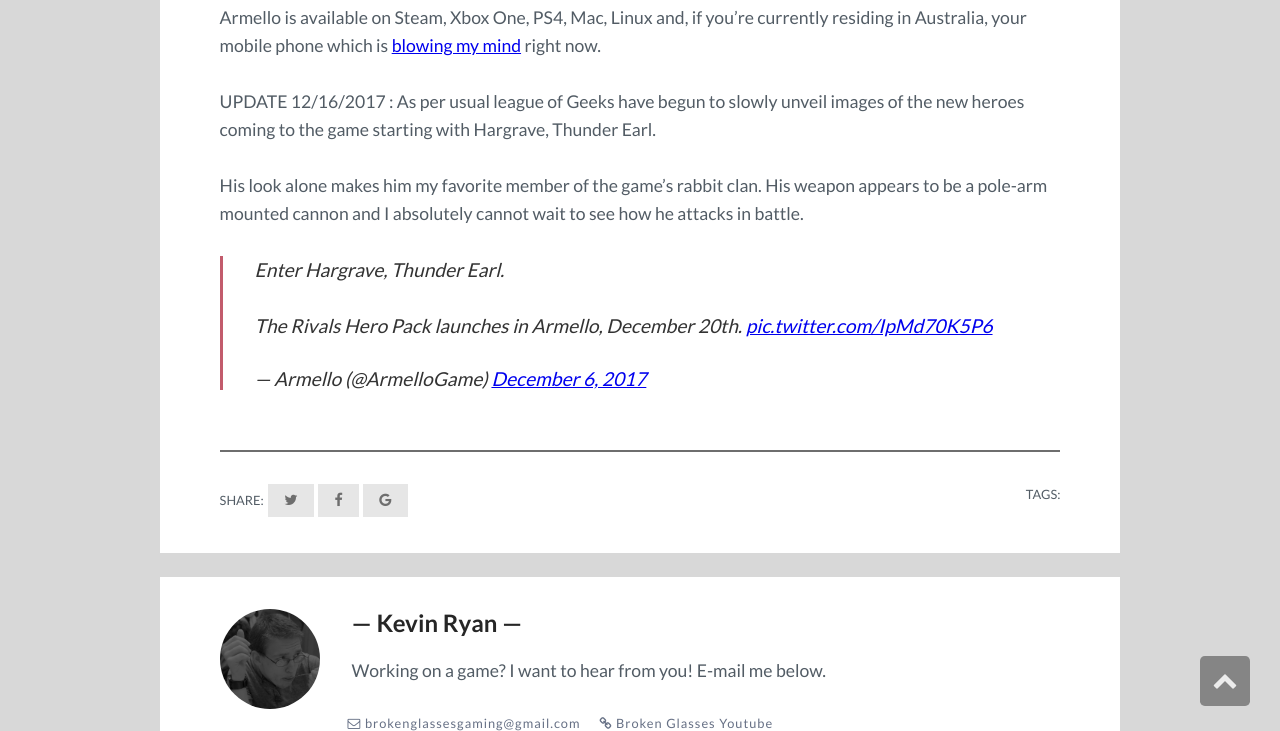
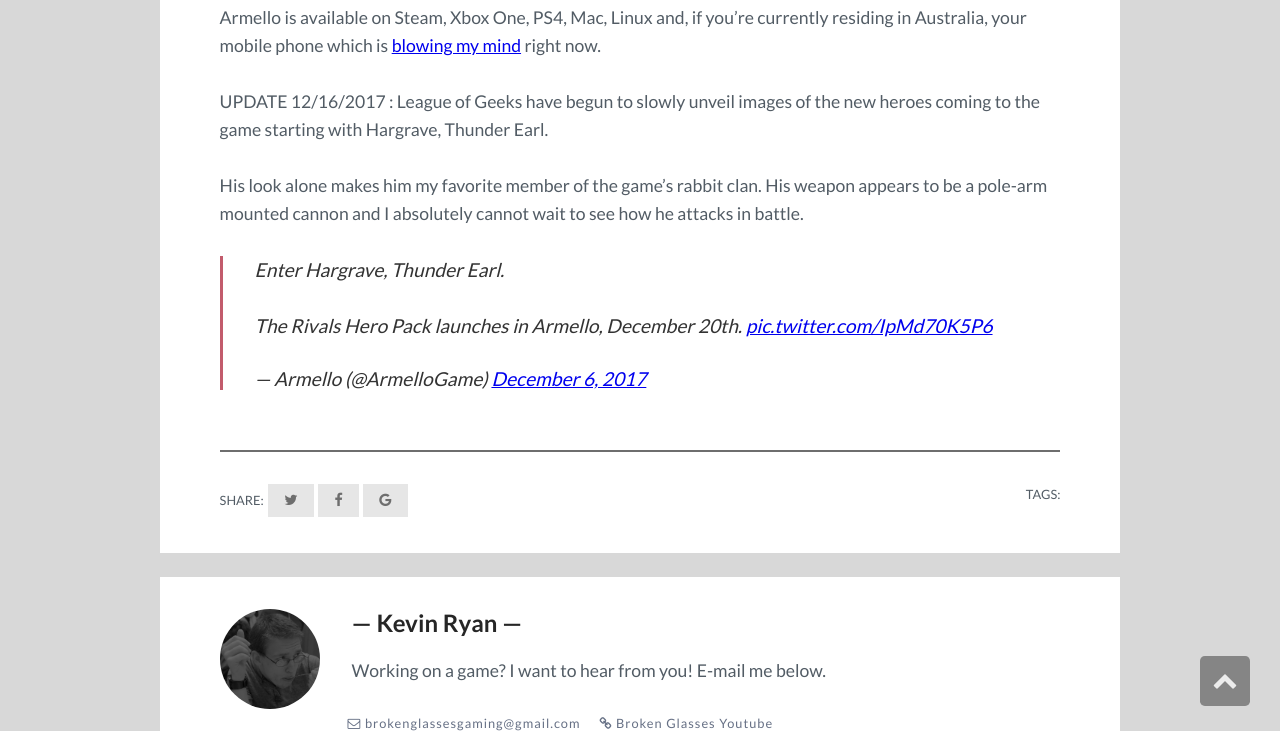
Before and after one commit to pizzapgh/broken_glasses, a Jekyll site: the page built from _posts/2017-12-04-digital-boardgame-armello-to-get-4-new-playable-heroes-announces-beta.markdown, in a window 1280 px wide and 900 px high, scrolled down 2446 px, cut to the strip 169-900 px from the top of the window. Built offline with Jekyll 4.4.1, drawn with Linux system fonts in a browser that asks for light colours; nearby versions of some CDN libraries; our own code applies the rules of GitHub Pages for plain Markdown files; comment, search, counter and statistics services are not loaded.

```diff
--- a/_posts/2017-12-04-digital-boardgame-armello-to-get-4-new-playable-heroes-announces-beta.markdown
+++ b/_posts/2017-12-04-digital-boardgame-armello-to-get-4-new-playable-heroes-announces-beta.markdown
@@ -23,7 +23,7 @@
 
 Armello is available on Steam, Xbox One, PS4, Mac, Linux and, if you're currently residing in Australia, your mobile phone which is [blowing my mind](https://www.youtube.com/watch?v=D1PQ8rCYZNM) right now.
 
-UPDATE 12/16/2017 : As per usual league of Geeks have begun to slowly unveil images of the new heroes coming to the game starting with Hargrave, Thunder Earl.
+UPDATE 12/16/2017 : League of Geeks have begun to slowly unveil images of the new heroes coming to the game starting with Hargrave, Thunder Earl.
 
 His look alone makes him my favorite member of the game's rabbit clan. His weapon appears to be a pole-arm mounted cannon and I absolutely cannot wait to see how he attacks in battle.
 
```
